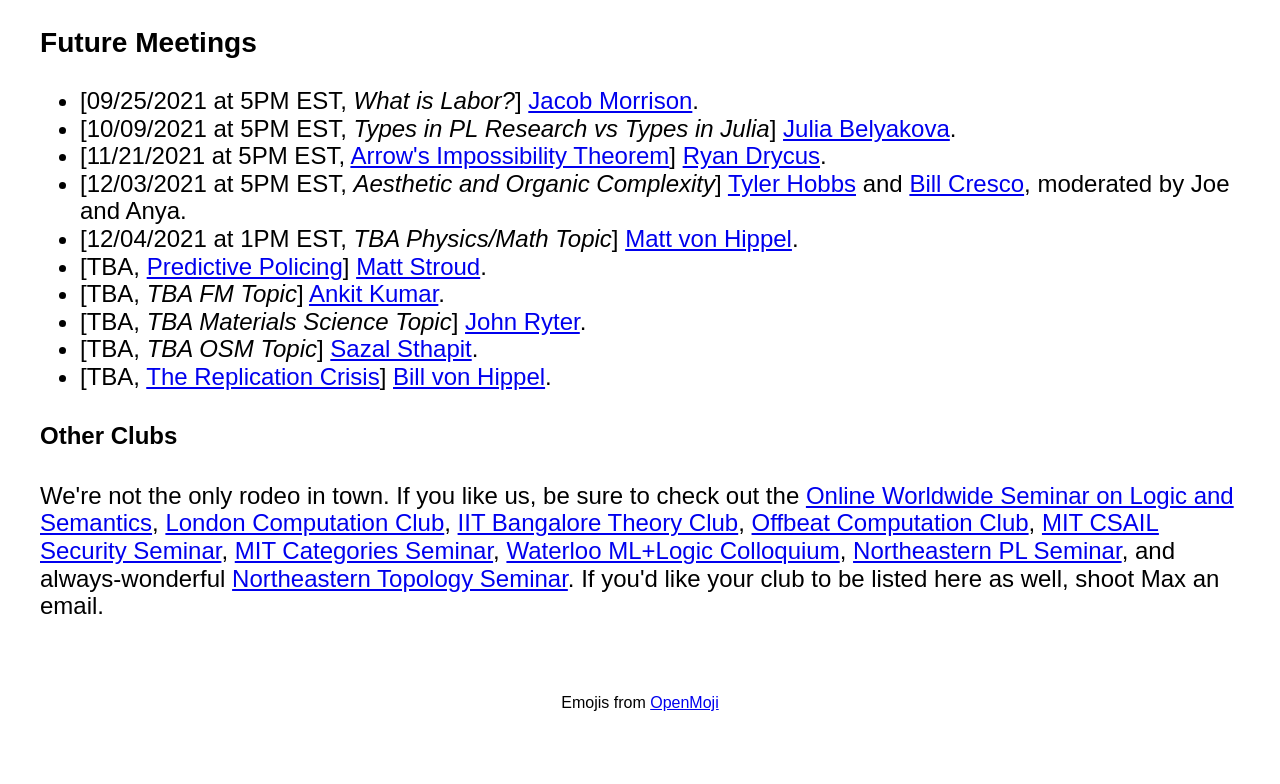
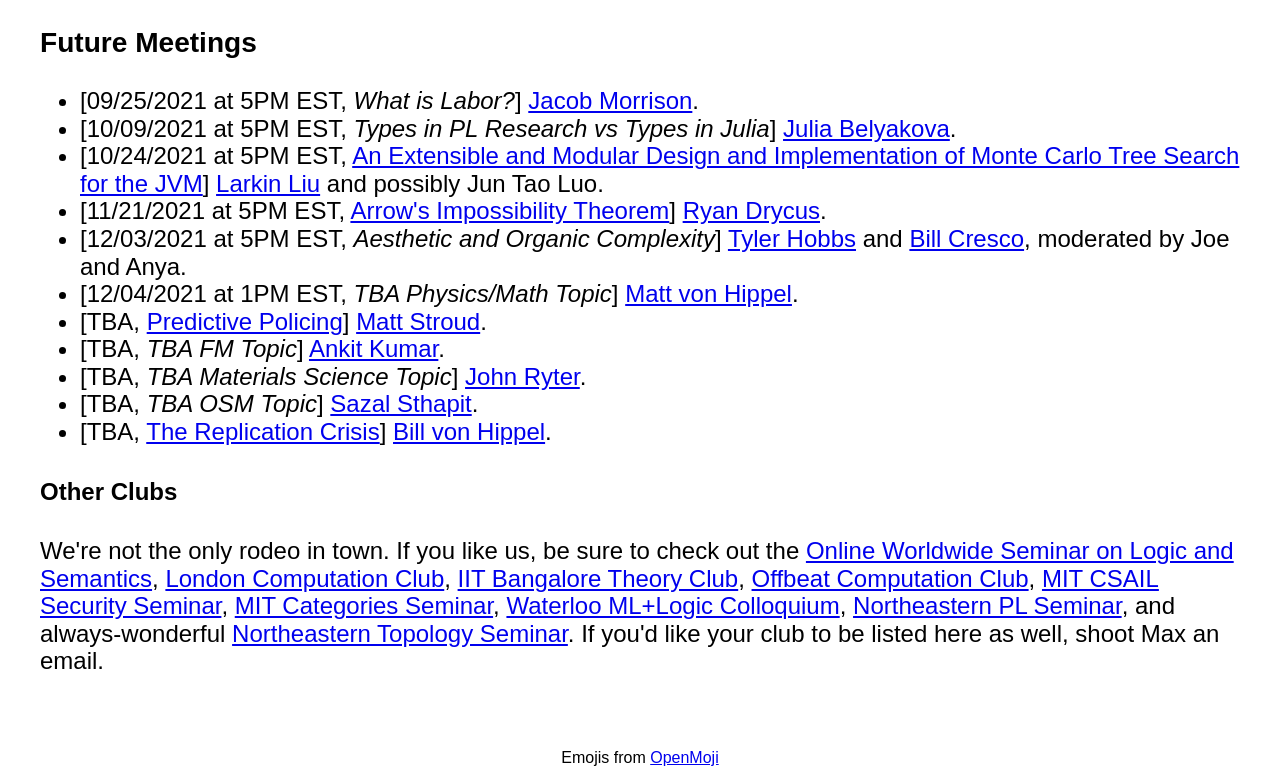
Before and after one commit to maxvonhippel/bostoncc, a plain HTML site: page index.html in a window 1280 px wide. Shown: the part 2680-3464 px from the top of the page. Before the commit the page ends 3409 px from the top, so only its background shows below. Drawn offline with nearby package versions, Linux system fonts and the light colour scheme.

Commit message:
Added jvm article to schedule

```diff
--- a/index.html
+++ b/index.html
@@ -367,6 +367,7 @@
 				<!-- Use emojis/moving.money.svg -->
 				<li><span>[09/25/2021 at 5PM EST, <i>What is Labor?</i>]</span> <a href="https://twitter.com/JacobM_AL?s=20">Jacob Morrison</a>.</li>
 				<li><span>[10/09/2021 at 5PM EST, <i>Types in PL Research vs Types in Julia</i>]</span> <a href="https://julbinb.github.io/">Julia Belyakova</a>.</li>
+				<li><span>[10/24/2021 at 5PM EST, <a href="https://arxiv.org/abs/2108.10061">An Extensible and Modular Design and Implementation of Monte Carlo Tree Search for the JVM</a>]</span> <a href="https://larkz.github.io/">Larkin Liu</a> and possibly Jun Tao Luo.</li>
 				<li><span>[11/21/2021 at 5PM EST, <a href="https://en.wikipedia.org/wiki/Arrow%27s_impossibility_theorem">Arrow's Impossibility Theorem</a>]</span> <a href="https://economics.cornell.edu/ryan-dycus">Ryan Drycus</a>.</li>
 				<li><span>[12/03/2021 at 5PM EST, <i>Aesthetic and Organic Complexity</i>]</span> <a href="https://tylerxhobbs.com">Tyler Hobbs</a> and <a href="https://wcresko.github.io/lab_website/">Bill Cresco</a>, moderated by Joe and Anya.</li>
 				<li><span>[12/04/2021 at 1PM EST, <i>TBA Physics/Math Topic</i>]</span> <a href="https://4gravitons.com/">Matt von Hippel</a>.</li>
```
